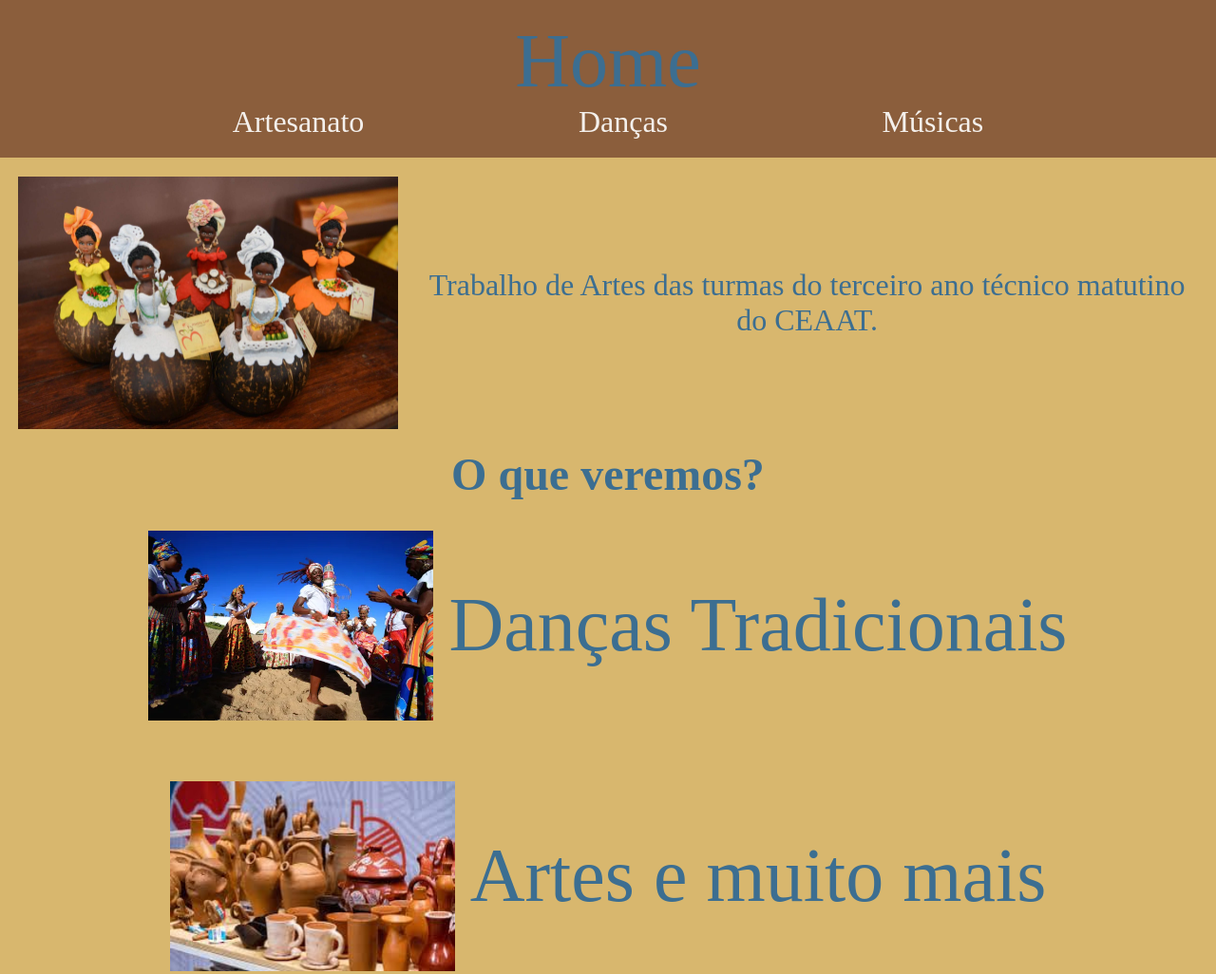
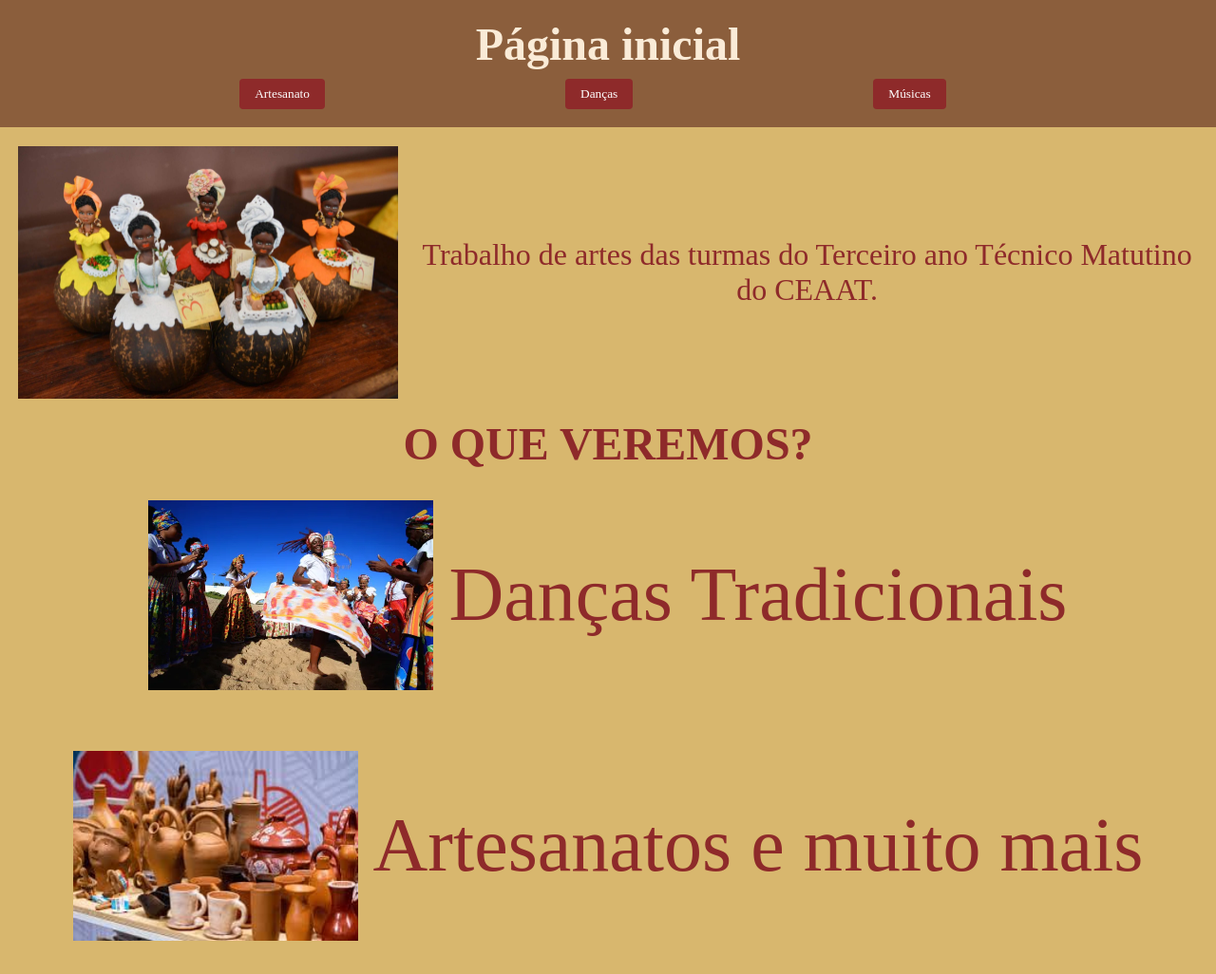
Before and after one commit to PWzx07/siteDeArtes, a plain HTML site: page index.html in a window 1280 px wide. Shown: the top 1026 px of the page at 95% size. Drawn offline with Linux system fonts and the light colour scheme.

Commit message:
Add files via upload

```diff
--- a/index.html
+++ b/index.html
@@ -10,27 +10,27 @@
 </head>
 <body>
     <nav>
-        <p class="title">Home</p>
-        <ul>
-            <li><a href="./pages/artesanato.html">Artesanato</a></li>
-            <li><a href="./pages/danca.html">Danças</a></li>
-            <li><a href="./pages/musica.html">Músicas</a></li>
+        <h1>Página inicial</h1>
+        <ul id="navegacao">
+            <li><a href="./pages/artesanato.html"><button>Artesanato</button></a></li>
+            <li><a href="./pages/danca.html"><button>Danças</button></a></li>
+            <li><a href="./pages/musica.html"><button>Músicas</button></a></li>
         </ul>
     </nav>
     <article id="sobre">
         <img class="image" src="./assets/img/Imagem do WhatsApp de 2025-05-28 à(s) 15.49.27_b20710fb.jpg" alt="Imagem de artesanatos" width="400">
-        <p>Trabalho de Artes das turmas do terceiro ano técnico matutino do CEAAT.</p>
+        <p>Trabalho de artes das turmas do Terceiro ano Técnico Matutino do CEAAT.</p>
     </article>
     <section id="informe">
         <article id="central">
-            <h2>O que veremos?</h2>
+            <h2>O QUE VEREMOS?</h2>
         <article class="info">
             <img class="image" src="./assets/img/icon/grupo-de-pessoas-dancando-o-samba-de-roda-em-salvador-na-bahia.webp" alt="Imagem da dança" width="300" height="200">
         <p><a class="link" href="./pages/danca.html">Danças Tradicionais</a></p>
         </article>
         <article class="info">
             <img class="image" src="./assets/img/icon/Imagem do WhatsApp de 2025-05-28 à(s) 15.48.19_fbef1ac7.jpg" alt="Imagem de artesanatos" width="300" height="200">
-        <p><a class="link" href="./pages/artesanato.html">Artes e muito mais</a></p>
+        <p><a class="link" href="./pages/artesanato.html">Artesanatos e muito mais</a></p>
         </article>
         <article class="info">
             <img class="image" src="./assets/img/icon/generos-musicais-tipicos-da-bahia-hotel-verdemar-1024x768.webp" alt="Imagem de berimbau representando a música" width="300" height="200">
--- a/style/artesanato.css
+++ b/style/artesanato.css
@@ -5,6 +5,10 @@ body {
   color: #333;
   margin: 0;
   line-height: 1.6;
+}
+
+*{
+  font-family: 'Playfair Display', serif;
 }
 
 /* Container padrão */
@@ -129,15 +133,19 @@ span {
   color: #444;
 }
 
-ul{
+#navegacao{
   display: flex;
-  justify-content: center;
+  flex-direction: row;
+  justify-content: space-evenly;
   align-items: center;
-  gap: 1rem;
 }
 
-a, li{
+#navegacao{
+  list-style: none;
   text-decoration: none;
-  list-style: none;
-  color: palegreen;
 }
+
+#navegacao{
+  position: relative;
+  left: -20px;
+}
--- a/style/danca.css
+++ b/style/danca.css
@@ -1,3 +1,7 @@
+*{
+  font-family: 'Playfair Display', serif;
+}
+
 body {
   font-family: Arial, sans-serif;
   line-height: 1.6;
@@ -83,15 +87,19 @@ div img {
     border-radius: 8px;
 }
 
-ul{
+#navegacao{
   display: flex;
-  justify-content: center;
+  flex-direction: row;
+  justify-content: space-evenly;
   align-items: center;
-  gap: 1rem;
 }
 
-a, li{
+#navegacao{
+  list-style: none;
   text-decoration: none;
-  list-style: none;
-  color: white;
 }
+
+#navegacao{
+  position: relative;
+  left: -20px;
+}
--- a/style/musica.css
+++ b/style/musica.css
@@ -7,8 +7,12 @@ body{
 
 nav{
     background-color: rgb(63, 60, 60);
+    gap: 2rem;
     height: 4rem;
     width: 100%;
+    height: 6rem;
+    margin: 1rem;
+
 }
 
 ul{
@@ -17,21 +21,19 @@ ul{
     justify-content: center;
     align-items: center;
     gap: 1.2rem;
+    position: relative;
 }
 
 a, li{
     text-decoration: none;
     list-style: none;
-    color: aquamarine;
-}
-
-a:hover{
-    color: #f47fff;
+    color: antiquewhite;
 }
 
 .title{
     color: antiquewhite;
     font-size: 2rem;
+    padding: 1rem;
 }
 
 footer{
@@ -47,3 +49,33 @@ iframe:hover {
     transform: scale(1.04);
     transition: transform 0.2s ease;
 }
+
+button{
+    background-color: whitesmoke;
+    color: black;
+    width: 6rem;
+    height: 1.5rem;
+    border: none;
+}
+
+#artesanato{
+    position: absolute;
+    bottom: -1rem;
+    left: 15rem;
+}
+
+#danca{
+    position: absolute;
+    bottom: -1rem;
+    left: 25rem;
+}
+
+#home{
+    position: absolute;
+    bottom: -1rem;
+    left: 35rem;
+}
+
+button:hover{
+    background-color: rgb(198, 231, 220);
+}
--- a/style/reset.css
+++ b/style/reset.css
@@ -2,4 +2,5 @@
     box-sizing: border-box;
     padding: 0%;
     margin: 0%;
+    font-family: Arial, Helvetica, sans-serif;
 }
--- a/style/style.css
+++ b/style/style.css
@@ -2,8 +2,12 @@
     --BarroQueimado:       #8B5E3C;
     --PalhaDeDende:        #D8B76E;
     --CobreDoReconcavo:    #C46C4E;
-    --AzulRendaDoMar:      #3C6E91;
+    --AzulRendaDoMar:      #8e2a2a;
     --BrancoAreiadeItapua: #F4F0EC;
+}
+
+*{
+  font-family: 'Playfair Display', serif;
 }
 
 body{
@@ -83,7 +87,7 @@ li{
     color: var(--AzulRendaDoMar);
 }
 
-@media screen and (min-width: 375px) and (max-width: 412px){
+@media screen and (min-width: 375px) and (max-width: 500px){
     body{
         font-size: 1rem;
     }
@@ -128,3 +132,38 @@ li{
         font-size: 2rem;
     }
 }
+
+#navegacao{
+  display: flex;
+  flex-direction: row;
+  justify-content: space-evenly;
+  align-items: center;
+}
+
+#navegacao{
+  list-style: none;
+  text-decoration: none;
+}
+
+#navegacao{
+  position: relative;
+  left: -20px;
+}
+
+button {
+  margin-left: 0.5rem;
+  padding: 0.5rem 1rem;
+  border: none;
+  background: #8e2a2a;
+  color: white;
+  cursor: pointer;
+  border-radius: 4px;
+}
+
+button:hover {
+  background: var(--CobreDoReconcavo);
+}
+
+h1{
+    color: antiquewhite;
+}
```
Also changed, not shown: pages/artesanato.html (+5 -5 lines), pages/danca.html (+13 -13 lines), pages/musica.html (+8 -8 lines).
